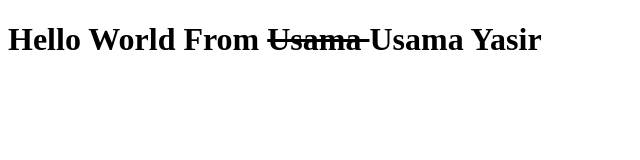
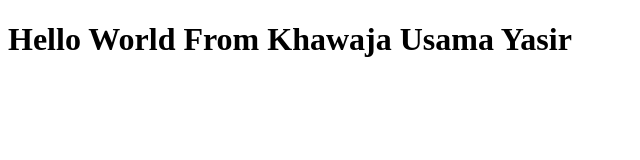
Before and after one commit to Usama-Yasir/BootCamp2020, a plain HTML site: page index.html in a window 1280 px wide. Shown: the whole page, without its empty margins (0-640 px from the left). Drawn offline with Linux system fonts and the light colour scheme.

Commit message:
update name in index.html

```diff
--- a/index.html
+++ b/index.html
@@ -4,6 +4,6 @@
     <title>My First Project</title>
 </head>
 <body>
-    <h1>Hello World From <s> Usama </s> Usama Yasir </h1>
+    <h1>Hello World From Khawaja Usama Yasir </h1>
 </body>
 </html>
```
